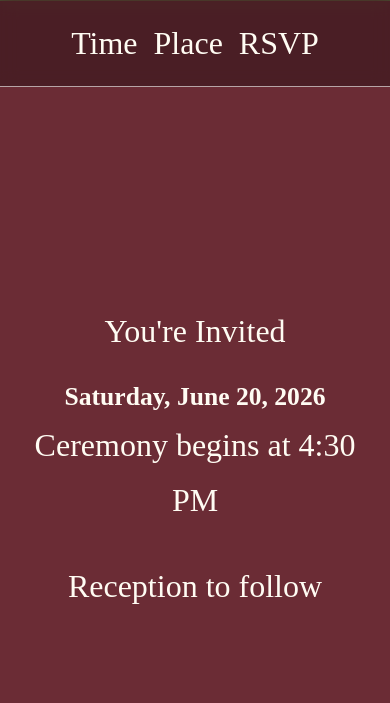
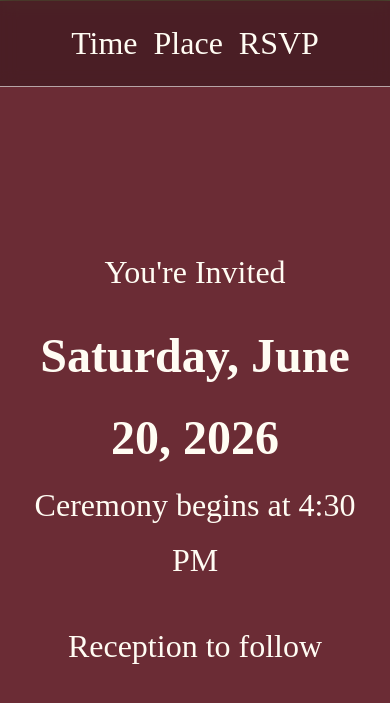
Before and after one commit to ramessey/ramessey.github.io, a Jekyll site: the page reception.html, which Jekyll copies as it is, in a window 390 px wide and 900 px high, scrolled down 899 px. Shown: the top 703 px of the window. Built offline with Jekyll 4.4.1, drawn with Linux system fonts in a browser that asks for light colours; grey boxes are pictures that could not be loaded.

Commit message:
Fix font-weight typo and clean up h2 styles
Corrected font-weight property and removed redundant h2 styles.

```diff
--- a/reception.html
+++ b/reception.html
@@ -88,7 +88,7 @@
     }
 
     h2 {
-      font-size: 3rem;
+      font-weigth: bold;
     }
 
     p {
@@ -133,10 +133,6 @@
       h1 {
         font-size: 2rem;
       }
-
-      h2 {
-        font-size: 1.6rem;
-      }
     }
   </style>
 </head>
@@ -168,7 +164,7 @@
     </div>
   </section>
 
-      <section id="place" style="background: var(--place-bg);">
+  <section id="place" style="background: var(--place-bg);">
     <div class="content">
       <h1>The Venue</h1>
       <h2>Platte River State Park</h2>
@@ -187,7 +183,7 @@
     </div>
   </section>
 
-            <section id="rsvp" style="background: var(--rsvp-bg); color: #170b01;">
+  <section id="rsvp" style="background: var(--rsvp-bg); color: #170b01;">
       <style>
         #rsvp h1, #rsvp h2 { color: #170b01; }
       </style>
```
